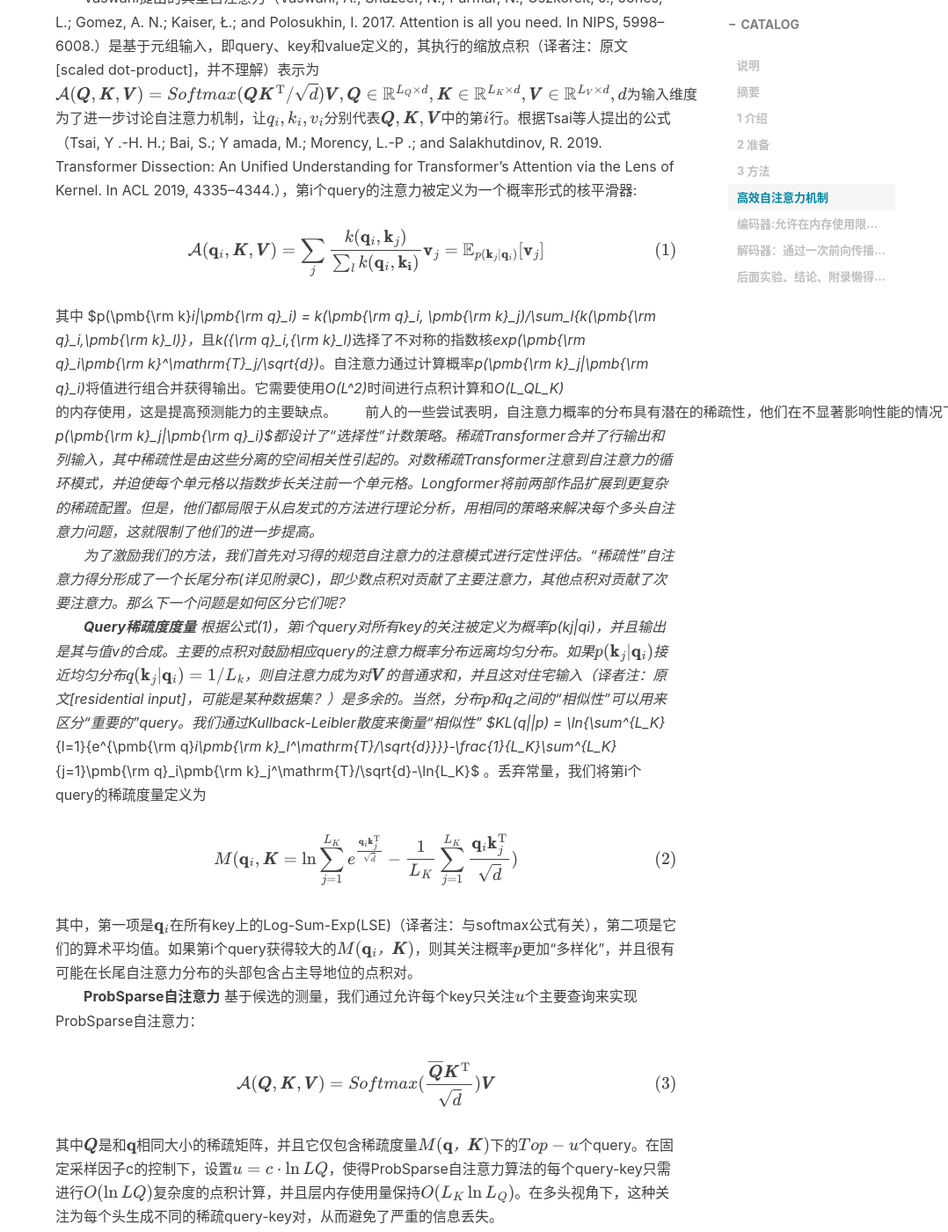
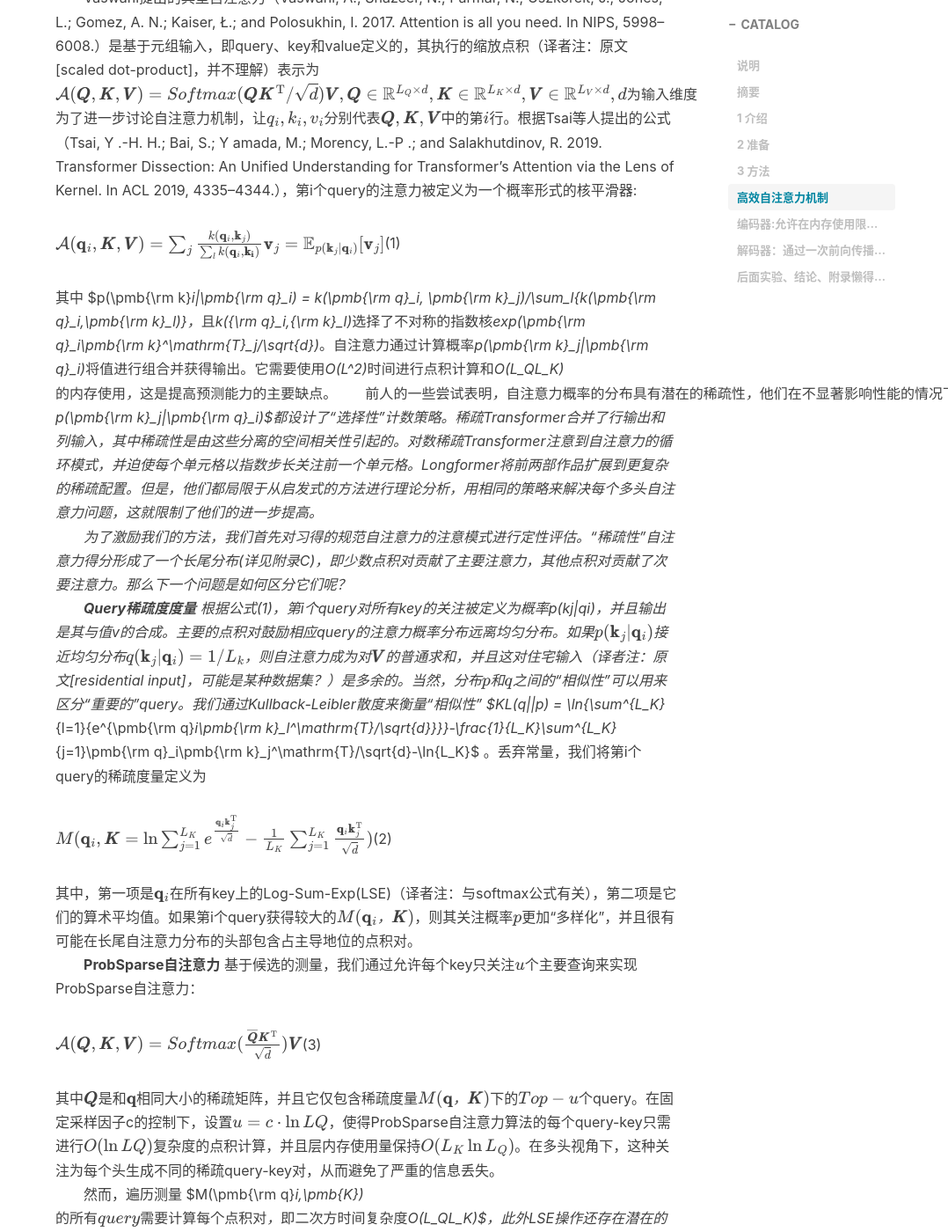
Before and after one commit to HXLH50K/hxlh50k.github.io, a Jekyll site: the page built from _posts/2021-04-12-文献翻译 Informer Beyond Efficient Transformer for Long Sequence.md, in a window 1280 px wide and 1400 px high, scrolled down 3460 px. Shown: the whole window at 88% size, without its empty margins (202-1280 px from the left). Built offline with Jekyll 4.4.1, drawn with Linux system fonts in a browser that asks for light colours; nearby versions of some CDN libraries; formulas are drawn with MathJax 3; comment, search, counter and statistics services are not loaded; some of the changed text lies outside the part shown.

Commit message:
post a new blog

```diff
--- a/_posts/2021-04-12-文献翻译 Informer Beyond Efficient Transformer for Long Sequence.md
+++ b/_posts/2021-04-12-文献翻译 Informer Beyond Efficient Transformer for Long Sequence.md
@@ -62,27 +62,27 @@
 　　Vaswani提出的典型自注意力（Vaswani, A.; Shazeer, N.; Parmar, N.; Uszkoreit, J.; Jones, L.; Gomez, A. N.; Kaiser, Ł.; and Polosukhin, I. 2017. Attention is all you need. In NIPS, 5998–6008.）是基于元组输入，即query、key和value定义的，其执行的缩放点积（译者注：原文[scaled dot-product]，并不理解）表示为$\mathcal{A}(\pmb{Q},\pmb{K},\pmb{V}) = Softmax(\pmb{Q}\pmb{K}^\mathrm{T}/\sqrt{d})\pmb{V}, \pmb{Q}\in\mathbb{R}^{L_Q×d}, \pmb{K}\in\mathbb{R}^{L_K×d}, \pmb{V}\in\mathbb{R}^{L_V×d}, d为输入维度$为了进一步讨论自注意力机制，让$q_i, k_i, v_i分别代表\pmb{Q}, \pmb{K}, \pmb{V}$中的第$i$行。根据Tsai等人提出的公式（Tsai, Y .-H. H.; Bai, S.; Y amada, M.; Morency, L.-P .; and Salakhutdinov, R. 2019. Transformer Dissection: An Unified Understanding for Transformer’s Attention via the Lens of Kernel. In ACL 2019, 4335–4344.），第i个query的注意力被定义为一个概率形式的核平滑器:
 
  $$
- \mathcal{A}(\pmb{\rm q}_i, \pmb{K}, \pmb{V}) = \sum_j{\frac{k(\pmb{\rm q}_i,\pmb{\rm k}_j)}{\sum_lk(\pmb{\rm q}_i,\pmb{\rm k_i})}\pmb{\rm v}_j = \mathbb{E}_{p(\pmb{\rm k}_j|\pmb{\rm q}_i)}[\pmb{\rm v}_j]} \tag{1}
- $$
+ \mathcal{A}(\pmb{\rm q}_i, \pmb{K}, \pmb{V}) = \sum_j{\frac{k(\pmb{\rm q}_i,\pmb{\rm k}_j)}{\sum_lk(\pmb{\rm q}_i,\pmb{\rm k_i})}\pmb{\rm v}_j = \mathbb{E}_{p(\pmb{\rm k}_j|\pmb{\rm q}_i)}[\pmb{\rm v}_j]}
+ $$(1)
 
 其中 $p(\pmb{\rm k}_i|\pmb{\rm q}_i) = k(\pmb{\rm q}_i, \pmb{\rm k}_j)/\sum_l{k(\pmb{\rm q}_i,\pmb{\rm k}_l)}$ ，且 $k({\rm q}_i,{\rm k}_l)$ 选择了不对称的指数核 $exp(\pmb{\rm q}_i\pmb{\rm k}^\mathrm{T}_j/\sqrt{d})$ 。自注意力通过计算概率 $p(\pmb{\rm k}_j|\pmb{\rm q}_i)$ 将值进行组合并获得输出。它需要使用 $O(L^2)$ 时间进行点积计算和 $O(L_QL_K)$ 的内存使用，这是提高预测能力的主要缺点。
 　　前人的一些尝试表明，自注意力概率的分布具有潜在的稀疏性，他们在不显著影响性能的情况下，对所有的$p(\pmb{\rm k}_j|\pmb{\rm q}_i)$都设计了“选择性”计数策略。稀疏Transformer合并了行输出和列输入，其中稀疏性是由这些分离的空间相关性引起的。对数稀疏Transformer注意到自注意力的循环模式，并迫使每个单元格以指数步长关注前一个单元格。Longformer将前两部作品扩展到更复杂的稀疏配置。但是，他们都局限于从启发式的方法进行理论分析，用相同的策略来解决每个多头自注意力问题，这就限制了他们的进一步提高。
 　　为了激励我们的方法，我们首先对习得的规范自注意力的注意模式进行定性评估。“稀疏性”自注意力得分形成了一个长尾分布(详见附录C)，即少数点积对贡献了主要注意力，其他点积对贡献了次要注意力。那么下一个问题是如何区分它们呢？
 　　**Query稀疏度度量** 根据公式(1)，第i个query对所有key的关注被定义为概率p(kj|qi)，并且输出是其与值v的合成。主要的点积对鼓励相应query的注意力概率分布远离均匀分布。如果$p(\pmb{\rm k}_j|\pmb{\rm q}_i)$接近均匀分布$q(\pmb{\rm k}_j|\pmb{\rm q}_i) = 1/L_k$，则自注意力成为对$\pmb{V}$的普通求和，并且这对住宅输入（译者注：原文[residential input]，可能是某种数据集？）是多余的。当然，分布$p$和$q$之间的“相似性”可以用来区分“重要的”query。我们通过Kullback-Leibler散度来衡量“相似性” $KL(q||p) = \ln{\sum^{L_K}_{l=1}{e^{\pmb{\rm q}_i\pmb{\rm k}_l^\mathrm{T}/\sqrt{d}}}}-\frac{1}{L_K}\sum^{L_K}_{j=1}\pmb{\rm q}_i\pmb{\rm k}_j^\mathrm{T}/\sqrt{d}-\ln{L_K}$ 。丢弃常量，我们将第i个query的稀疏度量定义为
 
-$$M(\pmb{\rm q}_i, \pmb{K}=\ln{\sum^{L_K}_{j=1}{e^{\frac{\pmb{\rm q}_i\pmb{\rm k}_j^\mathrm{T}}{\sqrt{d}}}}}-\frac{1}{L_K}\sum^{L_K}_{j=1}{\frac{\pmb{\rm q}_i\pmb{\rm k}_j^\mathrm{T}}{\sqrt{d}}})\tag{2}$$
+$$M(\pmb{\rm q}_i, \pmb{K}=\ln{\sum^{L_K}_{j=1}{e^{\frac{\pmb{\rm q}_i\pmb{\rm k}_j^\mathrm{T}}{\sqrt{d}}}}}-\frac{1}{L_K}\sum^{L_K}_{j=1}{\frac{\pmb{\rm q}_i\pmb{\rm k}_j^\mathrm{T}}{\sqrt{d}}})$$(2)
 
 其中，第一项是$\pmb{\rm q}_i$在所有key上的Log-Sum-Exp(LSE)（译者注：与softmax公式有关），第二项是它们的算术平均值。如果第i个query获得较大的$M(\pmb{\rm q}_i，\pmb{K})$，则其关注概率$p$更加“多样化”，并且很有可能在长尾自注意力分布的头部包含占主导地位的点积对。
 　　**ProbSparse自注意力** 基于候选的测量，我们通过允许每个key只关注$u$个主要查询来实现ProbSparse自注意力：
 
-$$\mathcal{A}(\pmb{Q},\pmb{K},\pmb{V})=Softmax(\frac{\overline{\pmb{Q}}\pmb{K}^\mathrm{T}}{\sqrt{d}})\pmb{V}\tag{3}$$
+$$\mathcal{A}(\pmb{Q},\pmb{K},\pmb{V})=Softmax(\frac{\overline{\pmb{Q}}\pmb{K}^\mathrm{T}}{\sqrt{d}})\pmb{V}$$(3)
 
 其中$\pmb{Q}$是和$\pmb{\rm q}$相同大小的稀疏矩阵，并且它仅包含稀疏度量$M(\pmb{\rm q}，\pmb{K})$下的$Top-u$个query。在固定采样因子c的控制下，设置$u=c·\ln{LQ}$，使得ProbSparse自注意力算法的每个query-key只需进行$O(\ln{LQ})$复杂度的点积计算，并且层内存使用量保持$O(L_K\ln{L_Q})$。在多头视角下，这种关注为每个头生成不同的稀疏query-key对，从而避免了严重的信息丢失。
 　　然而，遍历测量 $M(\pmb{\rm q}_i,\pmb{K})$ 的所有query需要计算每个点积对，即二次方时间复杂度$O(L_QL_K)$，此外LSE操作还存在潜在的数值稳定性问题。受此启发，我们提出了一种有效获取query稀疏性度量的经验近似方法。
 　　**引理1.** 对于每个query$\pmb{\rm q}_i\in\mathbb{R}^d$和属于key集合$\pmb{K}$中的key$\pmb{\rm k}_j\in\mathbb{R}^d$，其有界，为：$\ln{L_K} \leq M(\pmb{\rm q}_i,\pmb{K}) \leq \max_j{\{\pmb{\rm q}_i\pmb{\rm k}_j^\mathrm{T}/\sqrt{d}\}}-\frac{1}{L_K}\sum^{L_K}_{j=1}{\{\pmb{\rm q}_i\pmb{\rm k}_j^\mathrm{T}/\sqrt{d}\}}+\ln{L_K}$。当$\pmb{\rm q}_i\in\pmb{K}$时，它也成立。
 　　从引理1(证明见附录D.1)出发，我们提出最大均值测度为
 
-$$\overline{M}(\pmb{\rm q}_i,\pmb{K})=\max_j{\{\frac{\pmb{\rm q}_i\pmb{\rm k}_j^\mathrm{T}}{\sqrt{d}}\}-\frac{1}{L_K}\sum^{L_K}_{j=1}{\frac{\pmb{\rm q}_i\pmb{\rm k}_j^\mathrm{T}}{\sqrt{d}}}}\tag{4}$$
+$$\overline{M}(\pmb{\rm q}_i,\pmb{K})=\max_j{\{\frac{\pmb{\rm q}_i\pmb{\rm k}_j^\mathrm{T}}{\sqrt{d}}\}-\frac{1}{L_K}\sum^{L_K}_{j=1}{\frac{\pmb{\rm q}_i\pmb{\rm k}_j^\mathrm{T}}{\sqrt{d}}}}$$(4)
 
 　　$Top-u$的范围大致适用于命题1的边界松弛(参见附录D.2)。在长尾分布下，我们只需要随机抽样$U = L_K\ln{L_Q}$的点积对就可以计算出$M(\pmb{\rm q}_i，\pmb{K})$，例如用零填充其他对。然后，我们从中选择稀疏的$Top-u$作为$\pmb{Q}$。$M(\pmb{\rm q}_i，\pmb{K})$中的$max$算子对零值不太敏感，数值稳定。实际上，在自注意力计算中，query和key的输入长度通常是相等的，即$L_Q= L_K= L$，因此稀疏自注意力的总时间复杂度和空间复杂度为$0(L\ln{L})$。
 
@@ -91,7 +91,7 @@
 　　编码器的设计目的是提取长序列输入的鲁棒长程相关性。在输入表示之后，第$t$个序列输入$X^t$已经被变形为矩阵$X^t_en\in\mathbb{R}^{L_x \times d_{model}}$。为了清楚起见，我们在图(3)中给出了编码器的草图。
 　　**自我注意的提取** 作为*ProbSparse*自我注意机制的自然结果，编码器的特征图具有value$\pmb{V}$的冗余组合。我们使用提取操作将主要特征赋予高级特征，并在下一层生成聚焦的自我注意特征图。它大幅削减了输入的时间维度，看到了图(3)中关注块的n头权重矩阵(重叠的红色方块)。受膨胀卷积的启发，我们从第j层向前推进到第(j+1)层的“提取”如下：
 
-$$X^t_{j+1}=MaxPool(ELU(Conv1d([X^t_j]_{AB})))\tag{5}$$
+$$X^t_{j+1}=MaxPool(ELU(Conv1d([X^t_j]_{AB})))$$(5)
 
 其中$[·]_{AB}$表示注意力模块，包括它包含了多头*ProbSparse*自我注意和基本操作，$Conv1d(·)$利用$ELU(·)$激活函数在时间维上执行1维卷积滤波器(核宽度=3)。在堆叠一个层后，我们增加了一个步长为2的最大池化层，并将$X^t$下采样到一半，从而将整个内存使用量减少到$O((2−\epsilon)L\log{L})$，$\epsilon$是一个很小的数字。为了增强提取操作的健壮性，我们用减半的输入构建主栈的副本，并通过一次丢弃一层来逐步减少自我关注提取层的数量，就像图(2)中的金字塔一样，从而使它们的输出维度对齐。因此，我们将所有堆栈的输出连接起来，得到编码器的最终特征图。
 
@@ -99,7 +99,7 @@
 
 图(2)使用标准的解码器结构，它由两个相同的多头关注层堆叠而成。然而，在长期预测中，采用生成式推理来缓解速度骤降。我们向解码器提供以下向量：
 
-$$X^t_{de}=Concat(X^t_{token},X^t_0)\in\mathbb{R}^{(L_{token}+L_y) \times d_{model}}\tag{6}$$
+$$X^t_{de}=Concat(X^t_{token},X^t_0)\in\mathbb{R}^{(L_{token}+L_y) \times d_{model}}$$(6)
 
 其中$X^t_{token}\in\mathbb{R}^{L_{token}\times d_{model}}$是开始令牌$X^t_0\in\mathbb{R}^{L_y\times d_{model}}$是目标序列的占位符(将标量设置为0)。通过将遮罩点积设置为$−\infty$，将遮罩多头注意力应用于ProbSparse自我注意计算。它防止每个位置关注即将到来的位置，从而避免自回归。一个全连接层获得最终输出，它的大小$d_y$取决于我们执行的是单变量预测还是多变量预测。
 　　**生成式推理** 起始令牌被有效地应用于NLP的“动态解码”，我们将其扩展为一种生成式的方法。我们不选择特定的标志作为令牌，而是采样输入序列中的$L_{token}$长序列，例如输出序列之前的较早切片。以预测168个点为例(实验部分的7天温度预测)，我们将目标序列前5天的已知时间作为“开始令牌”，并以$X_{de}=\{X_{5d}，X_0\}$作为生成式推理解码器的输入。$X_0$包含目标序列的时间戳，即目标周的上下文。然后，我们提出的解码器通过一次前向传播预测输出，而不是传统编解码器体系结构中耗时的“动态解码”。在计算效率部分给出了详细的性能比较。
```
